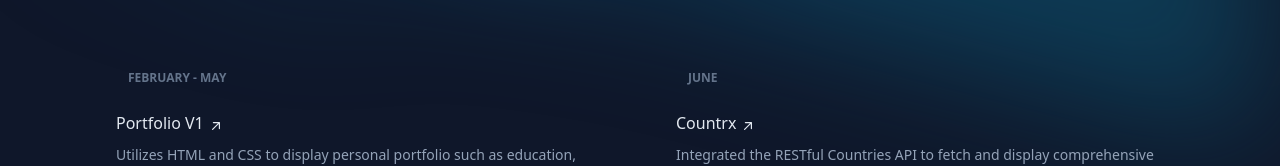
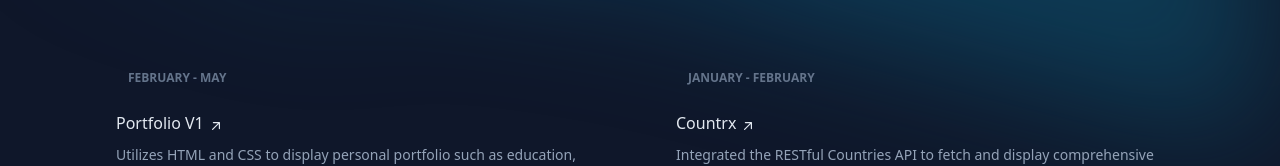
Before and after one commit to Alan0893/v2, a React (Create React App) app: page /projects in a window 1280 px wide. Shown: the part 617-783 px from the top of the page. Built offline with nearby package versions, Linux system fonts and the light colour scheme.

Commit message:
fixed time

```diff
--- a/src/components/projects/2023.js
+++ b/src/components/projects/2023.js
@@ -197,7 +197,7 @@ const Projects23 = () => {
 					<div className={ProjWrapper}>
 						<div className={ProjDiv} />
 						<div className={Time}>
-							June
+							January - February
 						</div>
 						<div className={Info}>
 							<h3>
```
